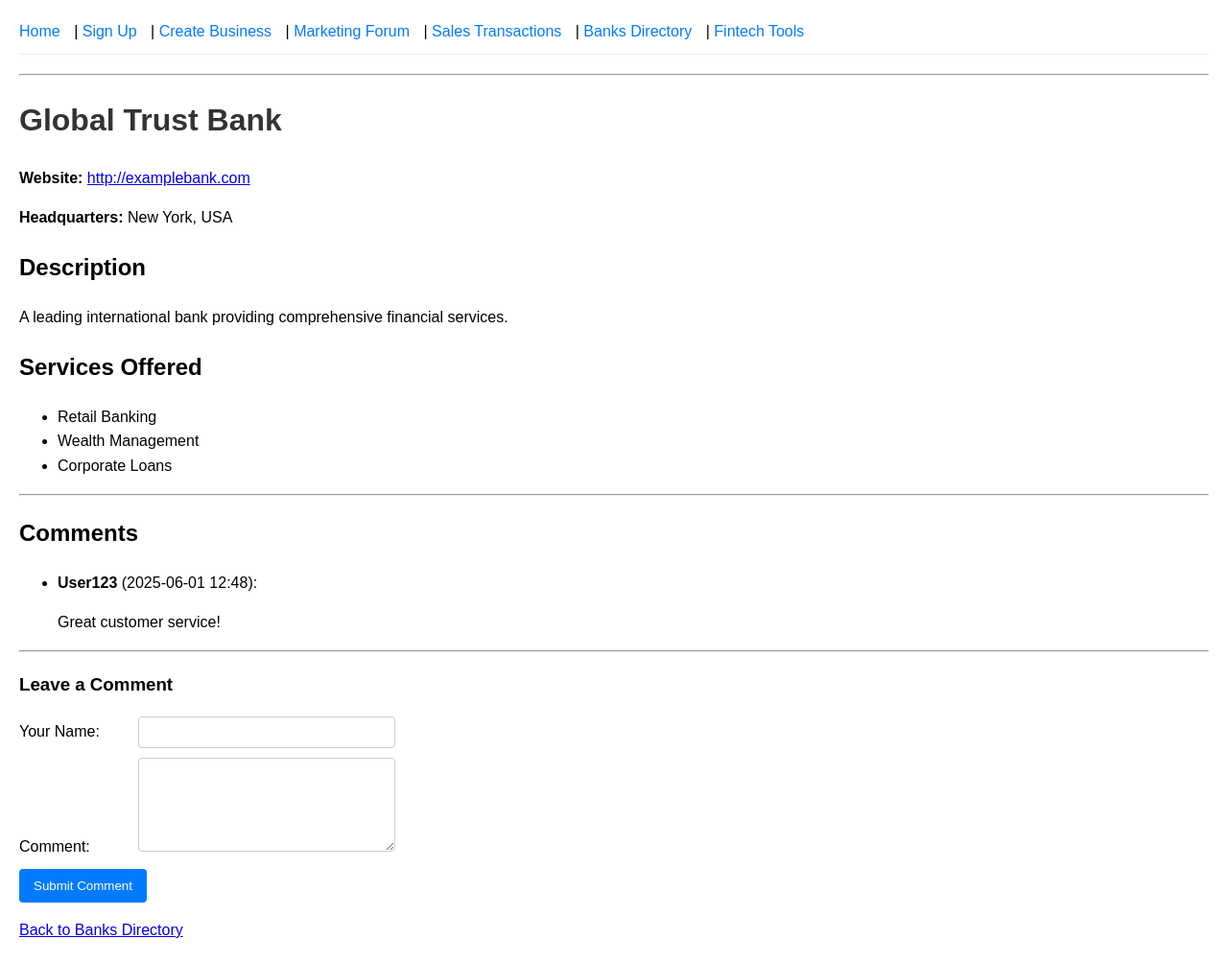
After one commit to GYFX35/Finances, a Flask app: page /bank/1 in a window 1280 px wide. The commit adds this page. Shown: the whole page at 96% size. Run offline with Flask 3, Linux system fonts and the light colour scheme.

Commit message:
feat: Implement Banks and Fintech Tools Directories
This commit introduces two new directory features: one for Banks and
one for Fintech Tools. Both directories allow you to add new entries,
view lists of entries, see detailed information for each entry, and
engage in discussions via a commenting system on each detail page.

Key features implemented:
- Data models in `app.py` for `banks_db` and `fintech_tools_db` with
  associated ID counters and sample data. Each model supports comments.
- Forms and routes for creating new bank entries (`/banks/new`,
  `add_bank.html`) and new fintech tool entries (`/fintech-tools/new`,
  `add_fintech_tool.html`).
- List view pages for banks (`/banks`, `banks_list.html`) and fintech
  tools (`/fintech-tools`, `fintech_tools_list.html`).
- Detail view pages for individual banks (`/bank/<bank_id>`,
  `bank_detail.html`) and fintech tools (`/fintech-tool/<tool_id>`,
  `fintech_tool_detail.html`), each displaying comprehensive details
  and a list of comments.
- Functionality to add comments to bank detail pages (via
  `/bank/<bank_id>/add_comment`) and fintech tool detail pages (via
  `/fintech-tool/<tool_id>/add_comment`).
- Main navigation in `base.html` updated with links to both new
  directories.

These features use in-memory data storage. Future enhancements could
include user authentication, moderation tools, advanced search/filtering,
and persistent storage.

```diff
--- a/app.py
+++ b/app.py
@@ -66,6 +66,44 @@ sales_transactions_db = {
     }
 }
 next_sales_transaction_id = 2 # Since we added transaction 1
+
+# Banks Data Model
+banks_db = {
+    1: {
+        "name": "Global Trust Bank",
+        "description": "A leading international bank providing comprehensive financial services.",
+        "website_url": "http://examplebank.com",
+        "hq_location": "New York, USA",
+        "services": ["Retail Banking", "Wealth Management", "Corporate Loans"],
+        "comments": [
+            {
+                "author_name": "User123",
+                "text": "Great customer service!",
+                "timestamp": datetime.datetime.now() - datetime.timedelta(days=5)
+            }
+        ]
+    }
+}
+next_bank_id = 2
+
+# Fintech Tools Data Model
+fintech_tools_db = {
+    1: {
+        "name": "BudgetMaster Pro",
+        "description": "An intuitive app for personal and family budget management.",
+        "website_url": "http://budgetmasterpro.com",
+        "category": "Budgeting",
+        "pricing_model": "Freemium", # e.g., Free, Subscription, One-time, Freemium
+        "comments": [
+            {
+                "author_name": "Budgeteer22",
+                "text": "Helped me save so much money!",
+                "timestamp": datetime.datetime.now() - datetime.timedelta(days=3)
+            }
+        ]
+    }
+}
+next_fintech_tool_id = 2
 
 @app.route('/')
 def hello_world():
@@ -305,6 +343,138 @@ def add_sale_comment(transaction_id):
 
     return redirect(url_for('view_sale_detail', transaction_id=transaction_id))
 
+# Banks Directory Routes
+@app.route('/banks')
+def view_banks_list():
+    return render_template('banks_list.html', banks=banks_db)
+
+@app.route('/banks/new', methods=['GET', 'POST'])
+def add_new_bank():
+    global next_bank_id
+    if request.method == 'POST':
+        name = request.form.get('name')
+        description = request.form.get('description', '')
+        website_url = request.form.get('website_url', '')
+        hq_location = request.form.get('hq_location', '')
+        services_str = request.form.get('services', '')
+
+        if not name:
+            abort(400, description="Bank name is required.")
+
+        services_list = [s.strip() for s in services_str.split(',') if s.strip()] if services_str else []
+
+        current_id = next_bank_id
+        new_bank = {
+            "bank_id": current_id, # Explicitly adding bank_id
+            "name": name,
+            "description": description,
+            "website_url": website_url,
+            "hq_location": hq_location,
+            "services": services_list,
+            "comments": []
+        }
+        banks_db[current_id] = new_bank
+        next_bank_id += 1
+
+        # Assuming 'view_bank_detail' will be the function name for the bank detail page
+        return redirect(url_for('view_bank_detail', bank_id=current_id))
+
+    return render_template('add_bank.html')
+
+@app.route('/bank/<int:bank_id>')
+def view_bank_detail(bank_id):
+    bank_data = banks_db.get(bank_id)
+    if not bank_data:
+        abort(404)
+    return render_template('bank_detail.html', bank=bank_data, bank_id=bank_id)
+
+@app.route('/bank/<int:bank_id>/add_comment', methods=['POST'])
+def add_bank_comment(bank_id):
+    bank_data = banks_db.get(bank_id)
+    if not bank_data:
+        abort(404)
+
+    author_name = request.form.get('author_name')
+    comment_text = request.form.get('comment_text')
+
+    if not author_name or not comment_text:
+        abort(400, description="Author name and comment text are required.")
+
+    new_comment = {
+        "author_name": author_name,
+        "text": comment_text,
+        "timestamp": datetime.datetime.now()
+    }
+
+    banks_db[bank_id]['comments'].append(new_comment)
+
+    return redirect(url_for('view_bank_detail', bank_id=bank_id))
+
+# Fintech Tools Directory Routes
+@app.route('/fintech-tools')
+def view_fintech_tools_list():
+    return render_template('fintech_tools_list.html', fintech_tools=fintech_tools_db)
+
+@app.route('/fintech-tools/new', methods=['GET', 'POST'])
+def add_new_fintech_tool():
+    global next_fintech_tool_id
+    if request.method == 'POST':
+        name = request.form.get('name')
+        description = request.form.get('description')
+        website_url = request.form.get('website_url', '')
+        category = request.form.get('category', '')
+        pricing_model = request.form.get('pricing_model', '')
+
+        if not name or not description:
+            abort(400, description="Tool name and description are required.")
+
+        current_id = next_fintech_tool_id
+        new_tool = {
+            "tool_id": current_id, # Explicitly adding tool_id
+            "name": name,
+            "description": description,
+            "website_url": website_url,
+            "category": category,
+            "pricing_model": pricing_model,
+            "comments": []
+        }
+        fintech_tools_db[current_id] = new_tool
+        next_fintech_tool_id += 1
+
+        # Assuming 'view_fintech_tool_detail' will be the function name for the tool detail page
+        return redirect(url_for('view_fintech_tool_detail', tool_id=current_id))
+
+    return render_template('add_fintech_tool.html')
+
+@app.route('/fintech-tool/<int:tool_id>')
+def view_fintech_tool_detail(tool_id):
+    tool_data = fintech_tools_db.get(tool_id)
+    if not tool_data:
+        abort(404)
+    return render_template('fintech_tool_detail.html', tool=tool_data, tool_id=tool_id)
+
+@app.route('/fintech-tool/<int:tool_id>/add_comment', methods=['POST'])
+def add_fintech_tool_comment(tool_id):
+    tool_data = fintech_tools_db.get(tool_id)
+    if not tool_data:
+        abort(404)
+
+    author_name = request.form.get('author_name')
+    comment_text = request.form.get('comment_text')
+
+    if not author_name or not comment_text:
+        abort(400, description="Author name and comment text are required.")
+
+    new_comment = {
+        "author_name": author_name,
+        "text": comment_text,
+        "timestamp": datetime.datetime.now()
+    }
+
+    fintech_tools_db[tool_id]['comments'].append(new_comment)
+
+    return redirect(url_for('view_fintech_tool_detail', tool_id=tool_id))
+
 @app.route('/offline')
 def offline_page():
     return render_template('offline.html')
--- /dev/null
+++ b/templates/bank_detail.html
@@ -0,0 +1,63 @@
+{% extends "base.html" %}
+
+{% block title %}
+    {{ bank.name if bank else 'Bank Not Found' }} - Bank Details
+{% endblock %}
+
+{% block content %}
+    {% if bank %}
+        <h1>{{ bank.name }}</h1>
+        {% if bank.website_url %}<p><strong>Website:</strong> <a href="{{ bank.website_url }}" target="_blank">{{ bank.website_url }}</a></p>{% endif %}
+        {% if bank.hq_location %}<p><strong>Headquarters:</strong> {{ bank.hq_location }}</p>{% endif %}
+
+        {% if bank.description %}
+            <h2>Description</h2>
+            <p>{{ bank.description|safe }}</p>
+        {% endif %}
+
+        {% if bank.services %}
+            <h2>Services Offered</h2>
+            <ul>
+                {% for service in bank.services %}
+                    <li>{{ service }}</li>
+                {% endfor %}
+            </ul>
+        {% endif %}
+
+        <hr>
+        <h2>Comments</h2>
+        {% if bank.comments %}
+            <ul>
+                {% for comment in bank.comments|sort(attribute='timestamp') %}
+                    <li>
+                        <p><strong>{{ comment.author_name }}</strong> ({{ comment.timestamp.strftime('%Y-%m-%d %H:%M') }}):</p>
+                        <div>{{ comment.text|safe }}</div>
+                    </li>
+                {% endfor %}
+            </ul>
+        {% else %}
+            <p>No comments for this bank yet.</p>
+        {% endif %}
+
+        <hr>
+        <h3>Leave a Comment</h3>
+        <form method="POST" action="{{ url_for('add_bank_comment', bank_id=bank_id) }}">
+            <div>
+                <label for="author_name">Your Name:</label>
+                <input type="text" id="author_name" name="author_name" required>
+            </div>
+            <div>
+                <label for="comment_text">Comment:</label>
+                <textarea id="comment_text" name="comment_text" rows="3" required></textarea>
+            </div>
+            <div>
+                <button type="submit">Submit Comment</button>
+            </div>
+        </form>
+
+    {% else %}
+        <h1>Bank Not Found</h1>
+        <p>The bank you are looking for does not exist in our directory.</p>
+    {% endif %}
+    <p><a href="{{ url_for('view_banks_list') }}">Back to Banks Directory</a></p>
+{% endblock %}
--- a/templates/base.html
+++ b/templates/base.html
@@ -14,7 +14,9 @@
         <a href="{{ url_for('signup') }}">Sign Up</a> |
         <a href="{{ url_for('create_business') }}">Create Business</a> |
         <a href="{{ url_for('view_marketing_forum') }}">Marketing Forum</a> |
-        <a href="{{ url_for('view_sales_list') }}">Sales Transactions</a>
+        <a href="{{ url_for('view_sales_list') }}">Sales Transactions</a> |
+        <a href="{{ url_for('view_banks_list') }}">Banks Directory</a> |
+        <a href="{{ url_for('view_fintech_tools_list') }}">Fintech Tools</a>
     </nav>
     <hr>
     {% block content %}
```
Also changed, not shown: templates/add_bank.html (added, +32 -0 lines), templates/add_fintech_tool.html (added, +32 -0 lines), templates/banks_list.html (added, +23 -0 lines), templates/fintech_tool_detail.html (added, +55 -0 lines), templates/fintech_tools_list.html (added, +24 -0 lines).
